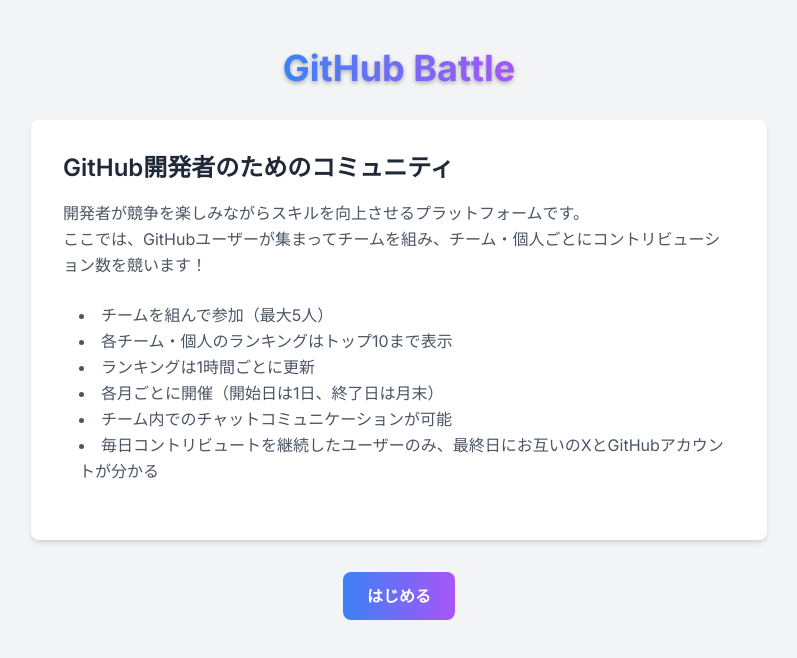
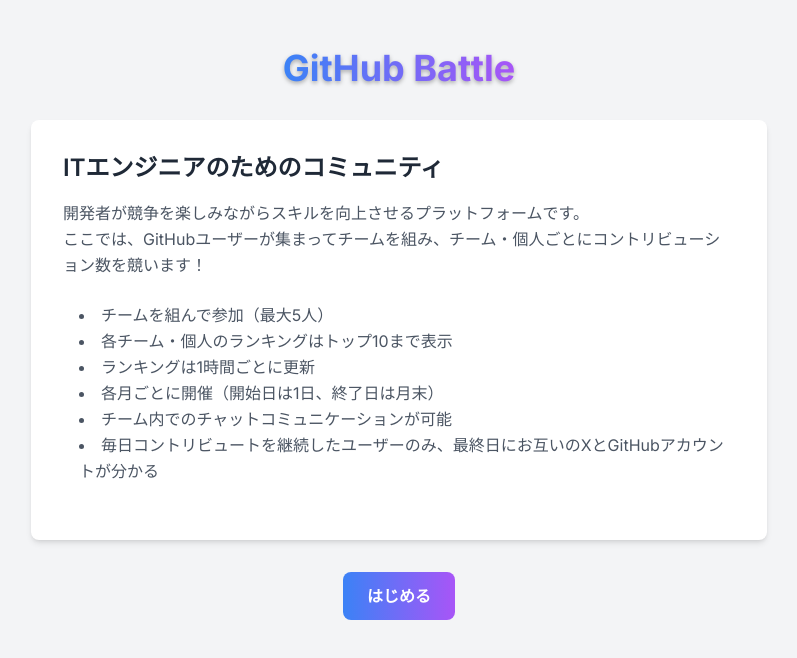
Before and after one commit to vyuma/GitHubBattle, a Next.js app in the folder front/: page / in a window 1280 px wide. Shown: the top 658 px of the page, without its empty margins (241-1038 px from the left). Built offline with nearby package versions, Linux system fonts and the light colour scheme.

Commit message:
トップページのタイトル一部変更

```diff
--- a/front/src/app/page.tsx
+++ b/front/src/app/page.tsx
@@ -22,7 +22,7 @@
 
                 <div className="bg-white shadow-md rounded-lg p-8 mb-8 transition-all duration-300 hover:shadow-xl animate-fade-in">
                     <h2 className="text-2xl font-semibold text-gray-800 mb-4">
-                        GitHub開発者のためのコミュニティ
+                        ITエンジニアのためのコミュニティ
                     </h2>
 
                     <p className="text-gray-600 mb-6 leading-relaxed">
```
